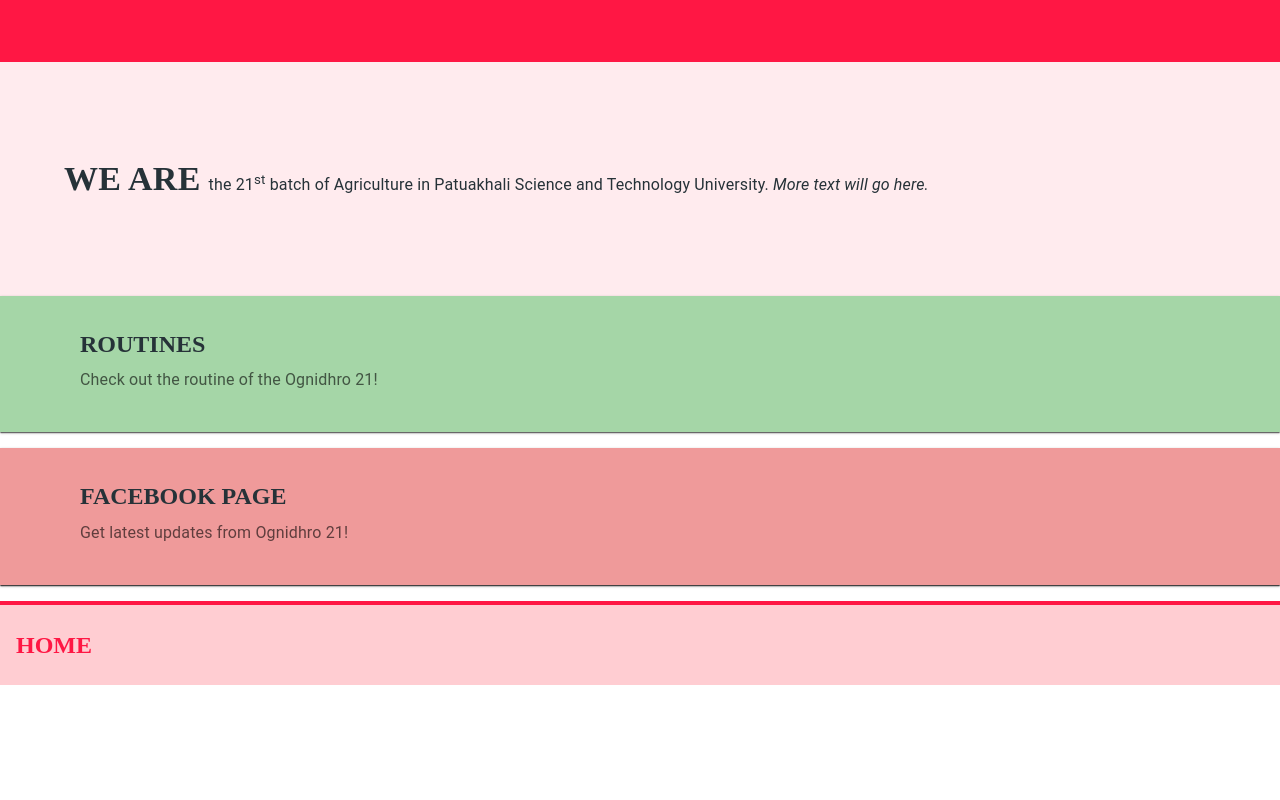
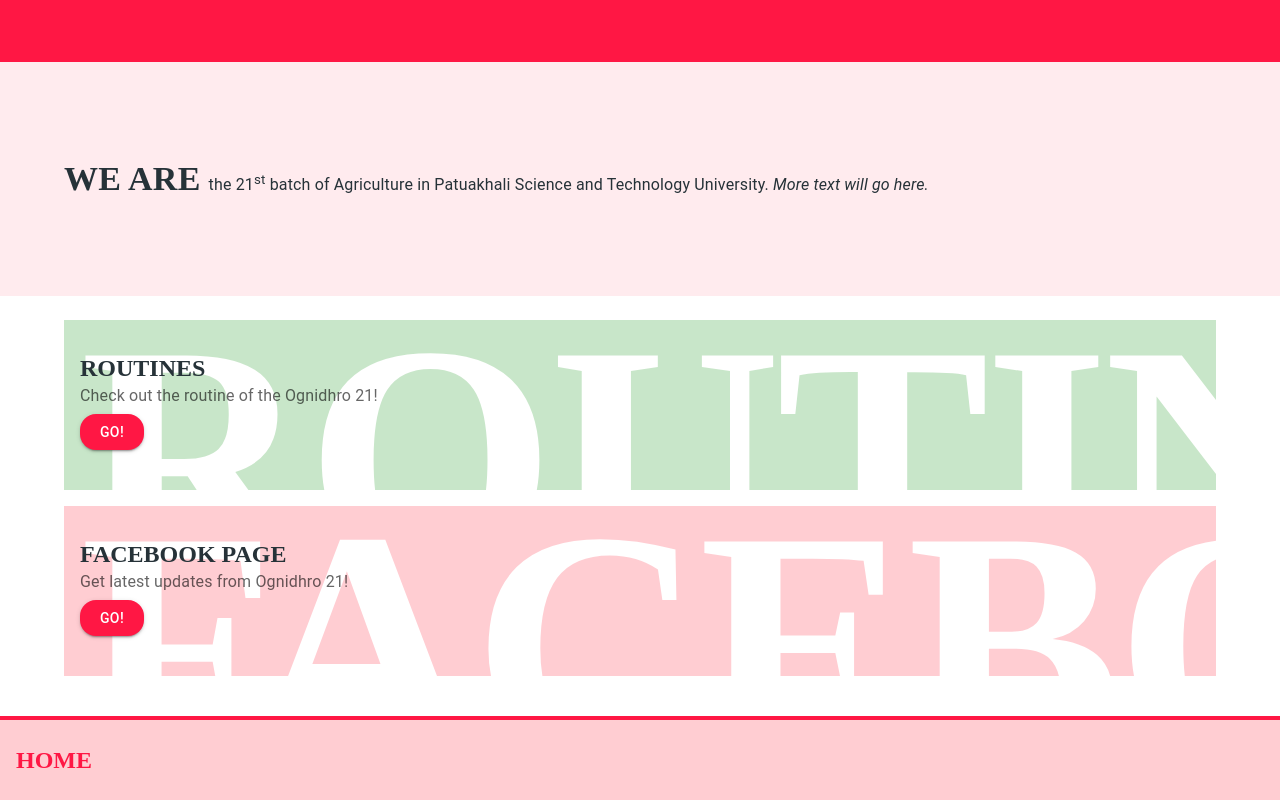
Before and after one commit to ognidhro21/ognidhro21.github.io, a Gatsby site: page / in a window 1280 px wide. Shown: the part 578-1378 px from the top of the page. Before the commit the page ends 1263 px from the top, so only its background shows below. Built offline with nearby package versions, Linux system fonts and the light colour scheme; Gatsby itself is replaced by a stand-in of ours.

Commit message:
visual improvements

```diff
--- a/src/components/HomepageCardWide.js
+++ b/src/components/HomepageCardWide.js
@@ -1,43 +1,61 @@
 import React from "react";
 import {
   Typography,
-  Paper,
   Card,
-  CardActionArea,
   CardContent,
   Container,
   Box,
+  Button,
 } from "@mui/material";
+import { Link } from "gatsby";
 const HomepageCardWide = ({ link, bgcolor, title, subtitle }) => {
   return (
-    <Paper>
+    <Container>
       <Card
         sx={{
           width: "100%",
           mb: 2,
+          boxShadow: "none",
+          backgroundColor: `${bgcolor}`,
+          borderRadius: 3,
+        }}
+        elevation="0"
+      >
+        <CardContent>
+          <Box sx={{ py: 2, width: "100%", zIndex: 1, position: "relative" }}>
+            <Box
+              sx={{
+                zIndex: 2,
               }}
             >
-        <CardActionArea
-          href={link}
+              <Typography variant="h5" component="div">
+                {title}
+              </Typography>
+              <Typography gutterBottom variant="body1" color="text.secondary">
+                {subtitle}
+              </Typography>
+              <Link to={link}>
+                <Button variant="contained">GO!</Button>
+              </Link>
+            </Box>
+            <Typography
+              variant="h1"
               sx={{
-            backgroundColor: bgcolor,
+                fontSize: "2000%",
+                position: "absolute",
+                top: "-50%",
+                left: "0%",
+                display: "inline",
+                zIndex: -1,
+                color: "white",
               }}
             >
-          <Container>
-            <CardContent>
-              <Box sx={{ py: 2, width: "100%" }}>
-                <Typography gutterBottom variant="h5" component="div">
               {title}
-                </Typography>
-                <Typography variant="body1" color="text.secondary">
-                  {subtitle}
             </Typography>
           </Box>
         </CardContent>
+      </Card>
     </Container>
-        </CardActionArea>
-      </Card>
-    </Paper>
   );
 };
 
--- a/src/components/class.js
+++ b/src/components/class.js
@@ -3,48 +3,47 @@ import {
   ListItem,
   ListItemText,
   Typography,
-  Divider,
   Chip,
   Badge,
+  ThemeProvider,
+  Box,
 } from "@mui/material";
 import ScienceIcon from "@mui/icons-material/Science";
-import CircleIcon from "@mui/icons-material/Circle";
-
 import Classes from "../data/classes";
 const Class = ({ code, start, end, practical }) => {
   function getClassInfo(code) {
     const classInfo = Classes.find((c) => c.code === code);
     return classInfo;
   }
-
   return (
     <>
       <ListItem
         alignItems="flex-start"
         sx={{
           px: 0,
+          my: 2,
+        }}
+      >
+        <Box
+          sx={{
+            width: "100%",
+            height: "100%",
             py: 1,
-          // backgroundColor: getClassInfo(code).color,
-          my: 1,
+            px: 2,
             position: "relative",
             zIndex: 1,
+            borderRadius: 3,
+            position: "relative",
+            zIndex: 1,
+            bgcolor: `${getClassInfo(code).color}.main`,
           }}
         >
           <ListItemText
             primary={
               <React.Fragment>
-              <Badge
-                variant="dot"
-                color={getClassInfo(code).color}
-                anchorOrigin={{
-                  vertical: "top",
-                  horizontal: "left",
-                }}
-              >
                 <Typography variant="h6" component="span">
                   {code}
                 </Typography>
-              </Badge>
                 {practical && (
                   <Chip
                     label="Practical"
@@ -62,6 +61,7 @@ const Class = ({ code, start, end, practical }) => {
             sx={{
               textTransform: "uppercase",
               p: 0,
+              zIndex: 2,
             }}
             secondary={
               <React.Fragment>
@@ -86,6 +86,20 @@ const Class = ({ code, start, end, practical }) => {
               </React.Fragment>
             }
           />
+          <Typography
+            variant="h1"
+            sx={{
+              color: "white",
+              position: "absolute",
+              top: "-50%",
+              right: "0%",
+              zIndex: -1,
+              fontSize: "1000%",
+            }}
+          >
+            {code}
+          </Typography>
+        </Box>
       </ListItem>
     </>
   );
--- a/src/data/classes.js
+++ b/src/data/classes.js
@@ -3,36 +3,43 @@ export default [
     code: "acm",
     name: "Agricultural Chemistry",
     color: "g",
+    hexcolor: "#A5D6A7",
   },
   {
     code: "hrt",
     name: "Horticulture",
     color: "b",
+    hexcolor: "#2196F3",
   },
   {
     code: "ssc",
     name: "Soil Science",
     color: "c",
+    hexcolor: "#00BCD4",
   },
   {
     code: "agr",
     name: "Agronomy",
     color: "i",
+    hexcolor: "#3F51B5",
   },
 
   {
     code: "aes",
     name: "Agricultural Economics",
     color: "y",
+    hexcolor: "#FFEB3B",
   },
   {
     code: "bcm",
     name: "Biomolecular Chemistry",
     color: "br",
+    hexcolor: "#D7CCC8",
   },
   {
     code: "age",
     name: "Agricultural Engineering",
     color: "l",
+    hexcolor: "#CDDC39",
   },
 ];
--- a/src/pages/index.js
+++ b/src/pages/index.js
@@ -65,19 +65,24 @@ const IndexPage = () => {
             </Typography>
           </Container>
         </Box>
-
+        <Box
+          sx={{
+            py: 3,
+          }}
+        >
           <HomepageCardWide
             link="/routines"
-          bgcolor="var(--green-200)"
+            bgcolor="g.main"
             title="Routines"
             subtitle="Check out the routine of the Ognidhro 21!"
           />
           <HomepageCardWide
             link="https://facebook.com/pg/ognidhro21/"
-          bgcolor="var(--red-200)"
+            bgcolor="primary.light"
             title="Facebook Page"
             subtitle="Get latest updates from Ognidhro 21!"
           />
+        </Box>
       </Paper>
       <Footer />
     </ThemeProvider>
--- a/src/styles/theme.js
+++ b/src/styles/theme.js
@@ -12,6 +12,7 @@ import {
   indigo,
   brown,
   blueGrey,
+  red,
 } from "@mui/material/colors";
 import { createTheme } from "@mui/material/styles";
 import "@fontsource/montserrat/variable.css";
@@ -20,48 +21,49 @@ const theme = createTheme({
   palette: {
     primary: {
       main: "#ff1744",
+      light: red[100],
     },
     text: {
       primary: "#263238",
     },
     g: {
-      main: green[500],
+      main: green[100],
     },
     b: {
-      main: blue[500],
+      main: blue[100],
     },
     c: {
-      main: cyan[500],
+      main: cyan[100],
     },
     l: {
-      main: lime[500],
+      main: lime[100],
     },
     y: {
-      main: yellow[500],
+      main: yellow[100],
     },
     p: {
-      main: purple[500],
+      main: purple[100],
     },
     dp: {
-      main: deepPurple[500],
+      main: deepPurple[100],
     },
     o: {
-      main: orange[500],
+      main: orange[100],
     },
     do: {
-      main: deepOrange[500],
+      main: deepOrange[100],
     },
     lg: {
-      main: lightGreen[500],
+      main: lightGreen[100],
     },
     i: {
-      main: indigo[500],
+      main: indigo[100],
     },
     br: {
-      main: brown[500],
+      main: brown[100],
     },
     blg: {
-      main: blueGrey[500],
+      main: blueGrey[100],
     },
   },
   shape: {
```
Lines whose indentation alone changed are shown as unchanged.
